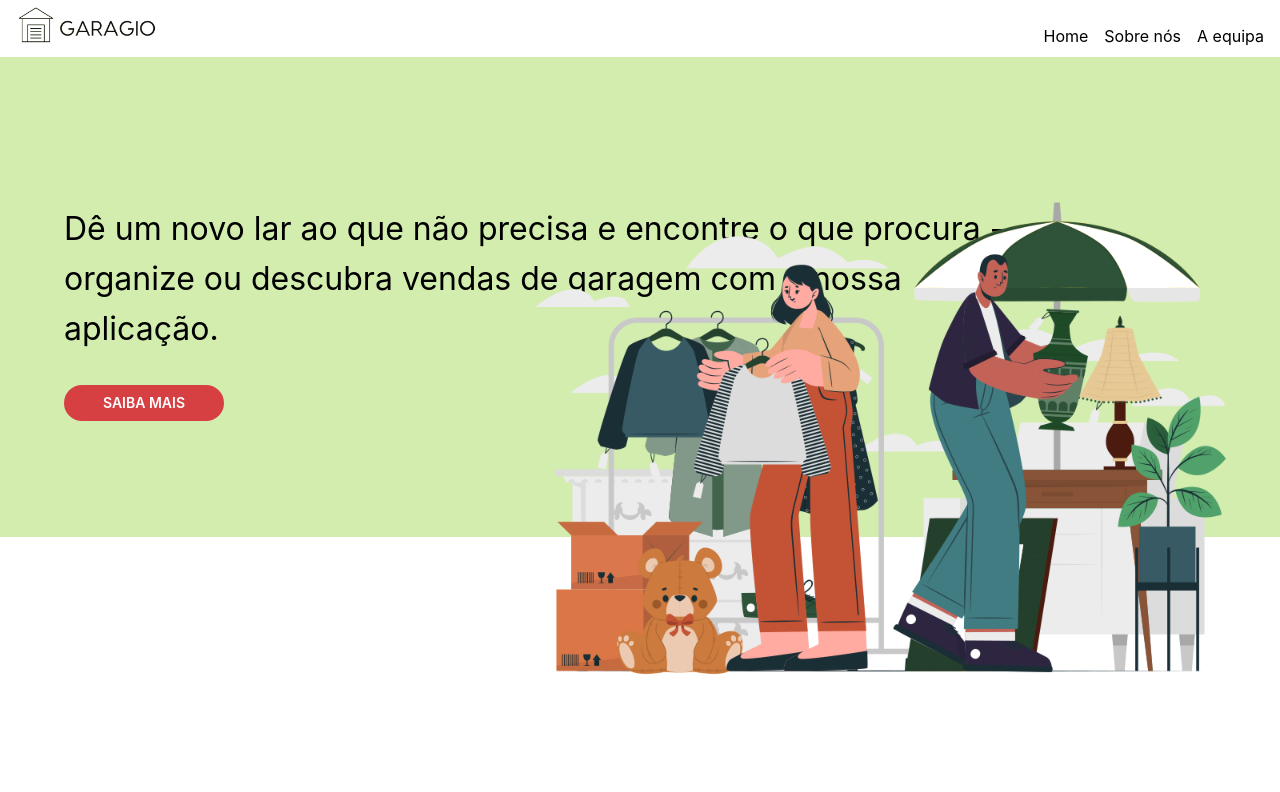
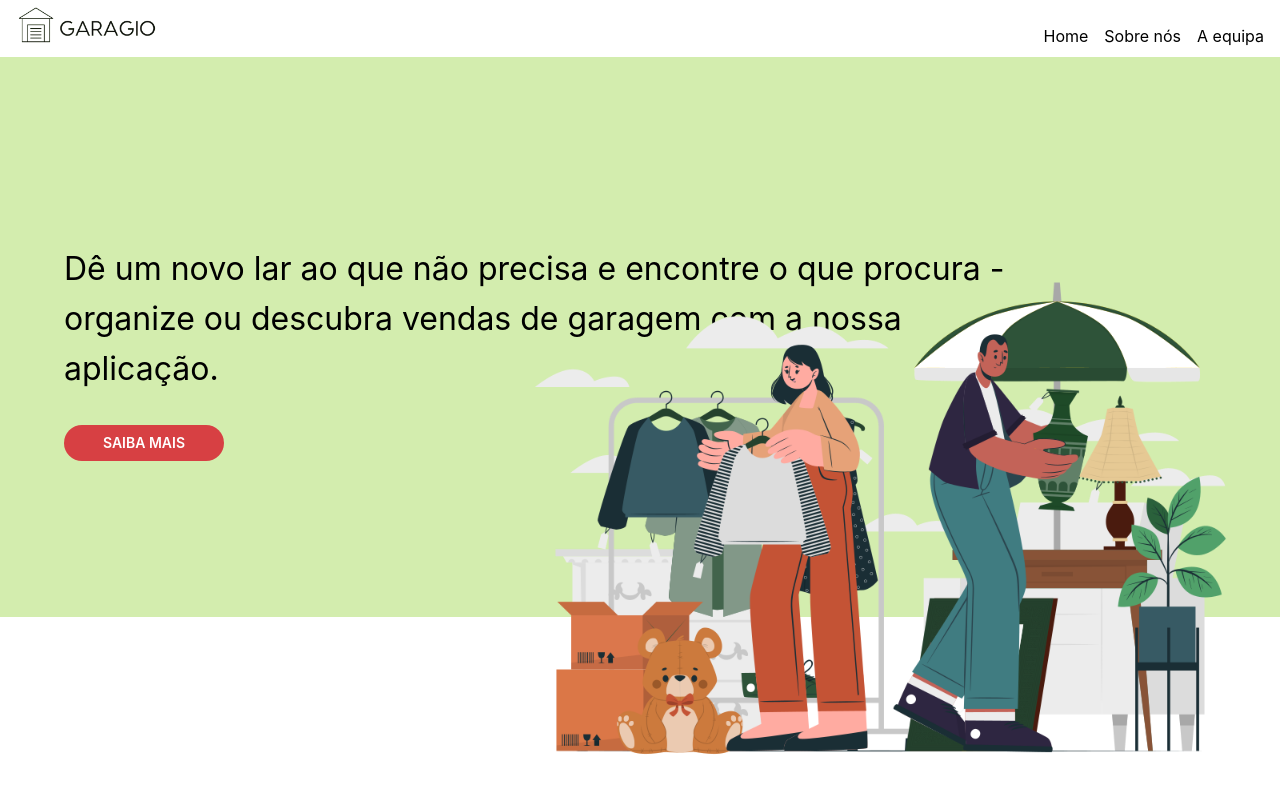
Before and after one commit to tmdbts/garagio, a React (Vite) app: page / in a window 1280 px wide. Shown: the top 792 px of the page. Built offline with nearby package versions, Linux system fonts and the light colour scheme.

Commit message:
✨ fix #4
fix: increased height on hero element

```diff
--- a/src/views/Home/Home.module.scss
+++ b/src/views/Home/Home.module.scss
@@ -8,7 +8,7 @@
 		flex-direction: column;
 		position: relative;
 		width: 100%;
-		height: calc(100% - 20rem);
+		height: calc(100% - 15rem);
 
 		.description {
 			font-size: 1.5rem;
```
